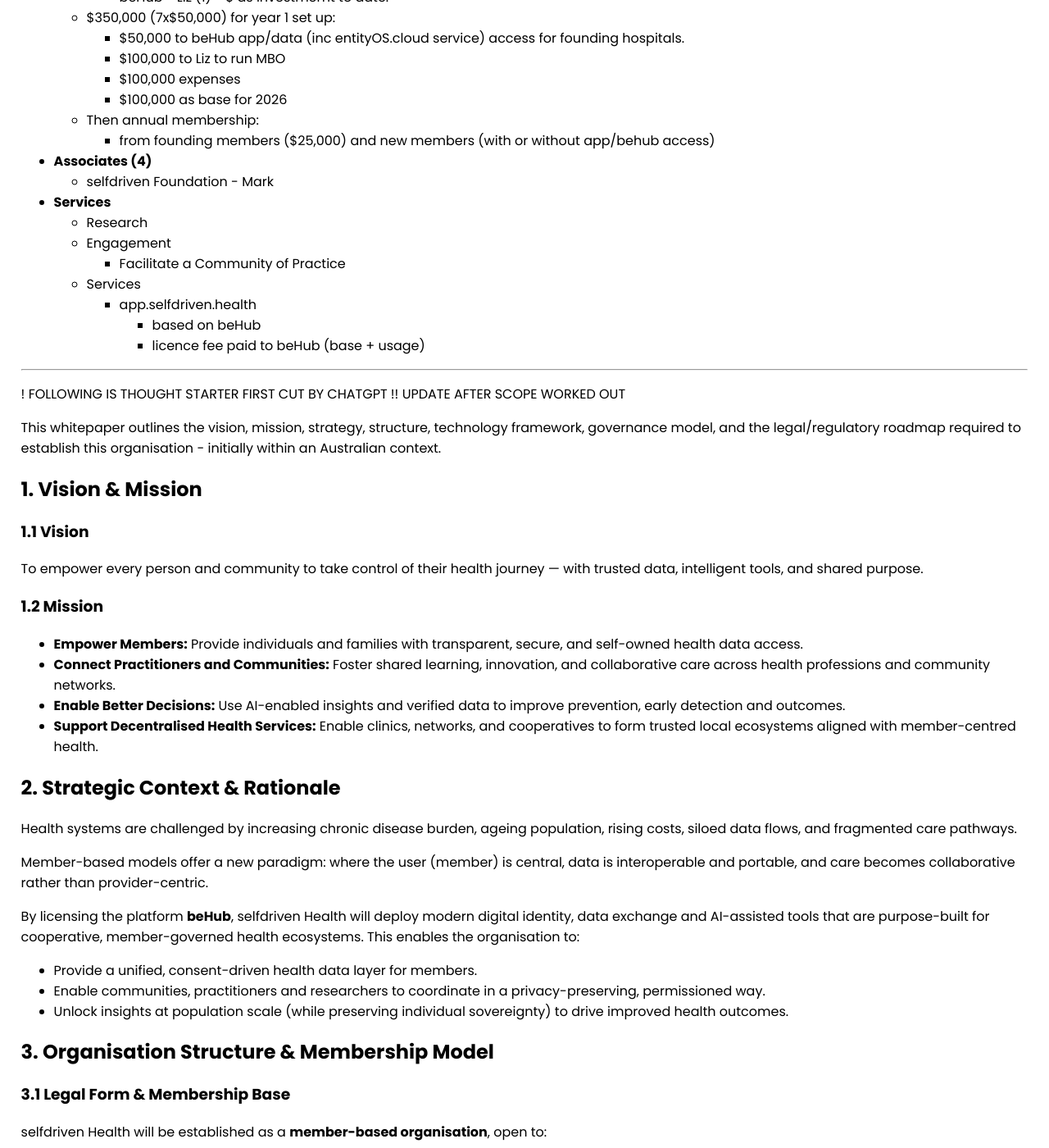
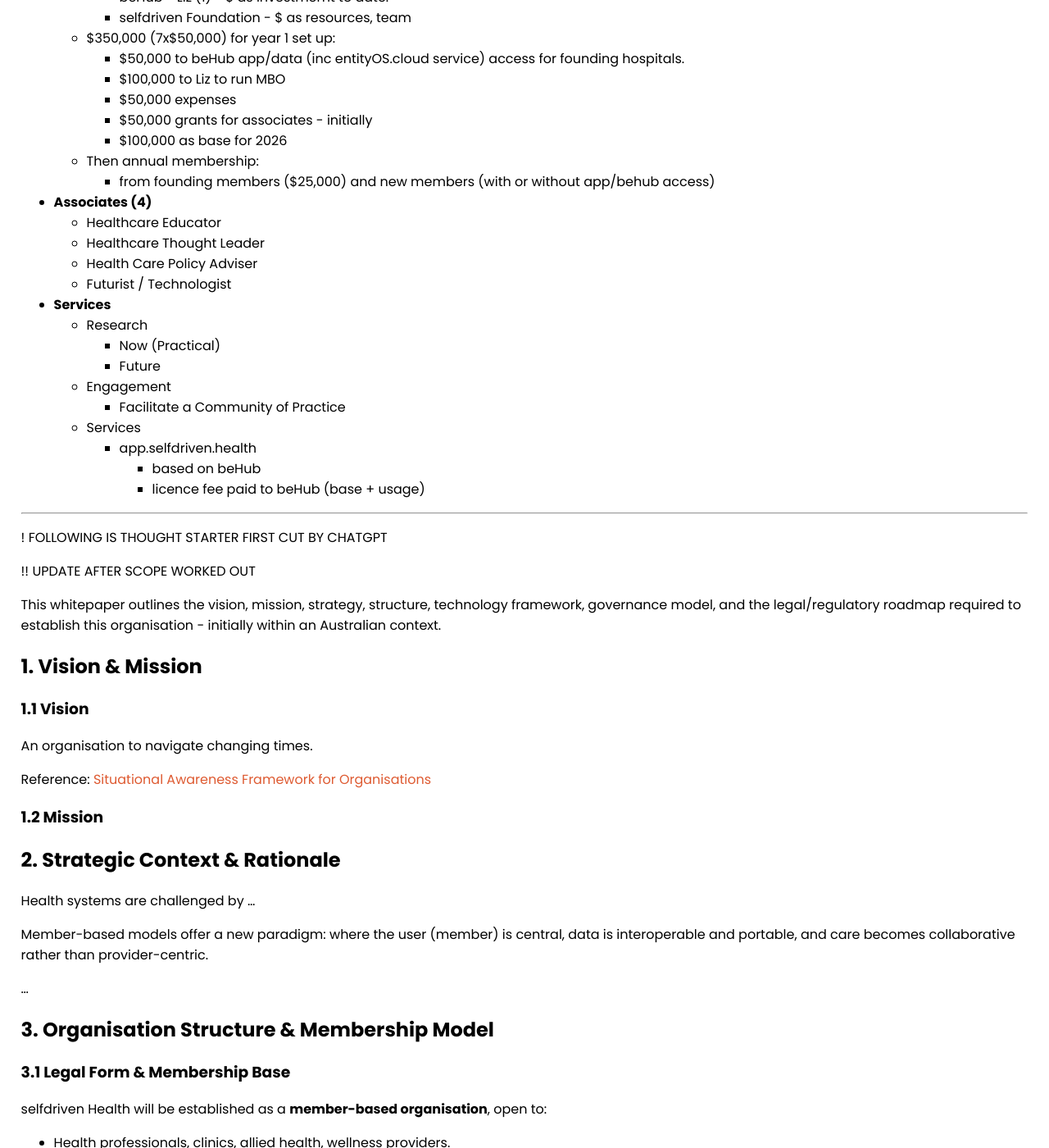
Before and after one commit to selfdriven-foundation/selfdriven-health, a Jekyll site: the page built from docs/pages/organisation-opportunity.md, in a window 1280 px wide and 1400 px high, scrolled down 372 px. Shown: the whole window at 82% size. Built offline with Jekyll 4.4.1, drawn with Linux system fonts in a browser that asks for light colours; some of the changed text lies outside the part shown.

Commit message:
Update organisation-opportunity.md

```diff
--- a/docs/pages/organisation-opportunity.md
+++ b/docs/pages/organisation-opportunity.md
@@ -12,22 +12,29 @@
 
 - **Initial Founding Members (8)**
     - $50,000 commitment:
-        - hospitals (4)
+        - hospitals (3)
         - family offices (3)
         - beHub - Liz (1) - $ as investmemt to date.
+        - selfdriven Foundation - $ as resources, team
     - $350,000 (7x$50,000) for year 1 set up:
         - $50,000 to beHub app/data (inc entityOS.cloud service) access for founding hospitals.
         - $100,000 to Liz to run MBO
-        - $100,000 expenses
+        - $50,000 expenses
+        - $50,000 grants for associates - initially
         - $100,000 as base for 2026
     - Then annual membership:
         - from founding members ($25,000) and new members (with or without app/behub access)
 
 - **Associates (4)**
-    - selfdriven Foundation - Mark
+    - Healthcare Educator
+    - Healthcare Thought Leader
+    - Health Care Policy Adviser
+    - Futurist / Technologist
 
 - **Services**
     - Research
+        - Now (Practical)
+        - Future
     - Engagement
         - Facilitate a Community of Practice
     - Services
@@ -38,31 +45,29 @@
 ---
 
 ! FOLLOWING IS THOUGHT STARTER FIRST CUT BY CHATGPT
+
 !! UPDATE AFTER SCOPE WORKED OUT
+
 
 This whitepaper outlines the vision, mission, strategy, structure, technology framework, governance model, and the legal/regulatory roadmap required to establish this organisation - initially within an Australian context.
 
 ## 1. Vision & Mission
 
 ### 1.1 Vision
-To empower every person and community to take control of their health journey — with trusted data, intelligent tools, and shared purpose.
+An organisation to navigate changing times.
+
+Reference: [Situational Awareness Framework for Organisations](https://www.selfdriven.ai/situational-awareness-framework/organisations/)
 
 ### 1.2 Mission
-- **Empower Members:** Provide individuals and families with transparent, secure, and self-owned health data access.
-- **Connect Practitioners and Communities:** Foster shared learning, innovation, and collaborative care across health professions and community networks.
-- **Enable Better Decisions:** Use AI-enabled insights and verified data to improve prevention, early detection and outcomes.
-- **Support Decentralised Health Services:** Enable clinics, networks, and cooperatives to form trusted local ecosystems aligned with member-centred health.
+
 
 ## 2. Strategic Context & Rationale
 
-Health systems are challenged by increasing chronic disease burden, ageing population, rising costs, siloed data flows, and fragmented care pathways.
+Health systems are challenged by ...
 
 Member-based models offer a new paradigm: where the user (member) is central, data is interoperable and portable, and care becomes collaborative rather than provider-centric.
 
-By licensing the platform **beHub**, selfdriven Health will deploy modern digital identity, data exchange and AI-assisted tools that are purpose-built for cooperative, member-governed health ecosystems. This enables the organisation to:
-- Provide a unified, consent-driven health data layer for members.
-- Enable communities, practitioners and researchers to coordinate in a privacy-preserving, permissioned way.
-- Unlock insights at population scale (while preserving individual sovereignty) to drive improved health outcomes.
+...
 
 ## 3. Organisation Structure & Membership Model
 
```
